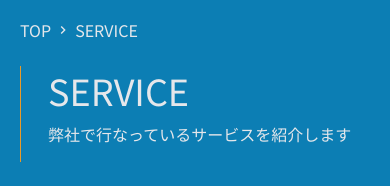
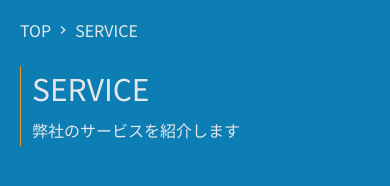
Before and after one commit to kazuyazama/restats-new-corporate, a Next.js app: page /service in a window 390 px wide. Shown: the part 462-648 px from the top of the page. Built offline with nearby package versions, Linux system fonts and the light colour scheme.

Commit message:
serviceTitleとTopContactを修正

```diff
--- a/components/Organisms/ServiceTitle.tsx
+++ b/components/Organisms/ServiceTitle.tsx
@@ -11,8 +11,8 @@ const ServiceTitle = ({title,discription}:Props) => {
     <div className="h-[40vh] pt-10 max-w-screen-xl mx-auto ">
       <div className="flex flex-col gap-7 text-gray-200">
       <Breadcrumbs title={title} />
-      <div className="ml-7 flex flex-col gap-3">
-        <h1 className="text-4xl lg:text-5xl relative before:w-0 before:h-24 before:border-l  before:border-secondary before:absolute before:-top-1 before:-left-7 ">{title}</h1>
+      <div className="ml-3 lg:ml-7 flex flex-col gap-3">
+        <h1 className="text-3xl lg:text-5xl relative before:w-0 before:h-20 lg:before:h-24 before:border-l  before:border-secondary before:absolute before:-top-1 before:-left-3 lg:before:-left-7 ">{title}</h1>
         <p>{discription}</p>
 
       </div>
--- a/components/Templates/TopContact.tsx
+++ b/components/Templates/TopContact.tsx
@@ -10,11 +10,11 @@ const TopContact = () => {
         <div className="group flex items-center justify-center translate-y-12 lg:translate-y-0 border bg-primary h-[50vh] lg:h-[65vh] ">
           <TopTitleText
             after="after:content-['お問い合わせ']"
-            top="top-10 lg:top-16"
+            top="top-10 lg:top-16 "
           >
             Contact
           </TopTitleText>
-          <div className=" translate-y-10 flex flex-col gap-10">
+          <div className=" translate-y-10 flex flex-col gap-5 lg:gap-10">
             <ContactButton
               width="w-80 lg:w-96"
               height="h-16 lg:h-20"
--- a/pages/service.tsx
+++ b/pages/service.tsx
@@ -20,7 +20,7 @@ const service = () => {
         <section className="px-5 mt-10 lg:mt-0 bg-primary relative ">
           <ServiceTitle
             title="SERVICE"
-            discription="弊社で行なっているサービスを紹介します"
+            discription="弊社のサービスを紹介します"
           />
         </section>
 
```
